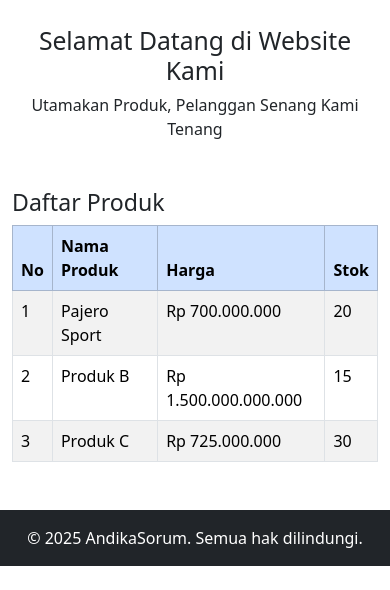
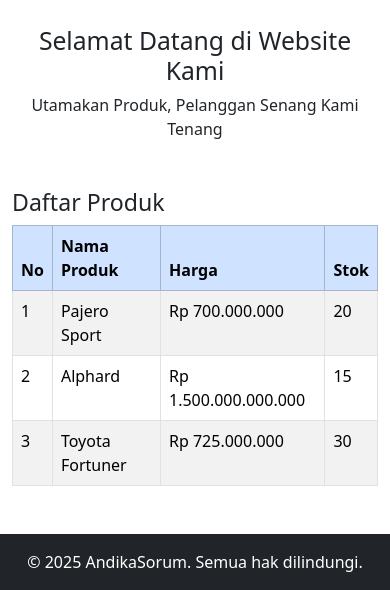
Before and after one commit to andikasuka01/my-website, a plain HTML site: page home.html in a window 390 px wide. Shown: the part 378-968 px from the top of the page. Before the commit the page ends 944 px from the top, so only its background shows below. Drawn offline with nearby package versions, Linux system fonts and the light colour scheme.

Commit message:
JUAL MOBIL AndikaSorum
Dibuat hanya untuk tugas kuliah

```diff
--- a/home.html
+++ b/home.html
@@ -73,13 +73,13 @@
         </tr>
         <tr>
           <td>2</td>
-          <td>Produk B</td>
+          <td>Alphard</td>
           <td>Rp 1.500.000.000.000</td>
           <td>15</td>
         </tr>
         <tr>
           <td>3</td>
-          <td>Produk C</td>
+          <td>Toyota Fortuner</td>
           <td>Rp 725.000.000</td>
           <td>30</td>
         </tr>
```
